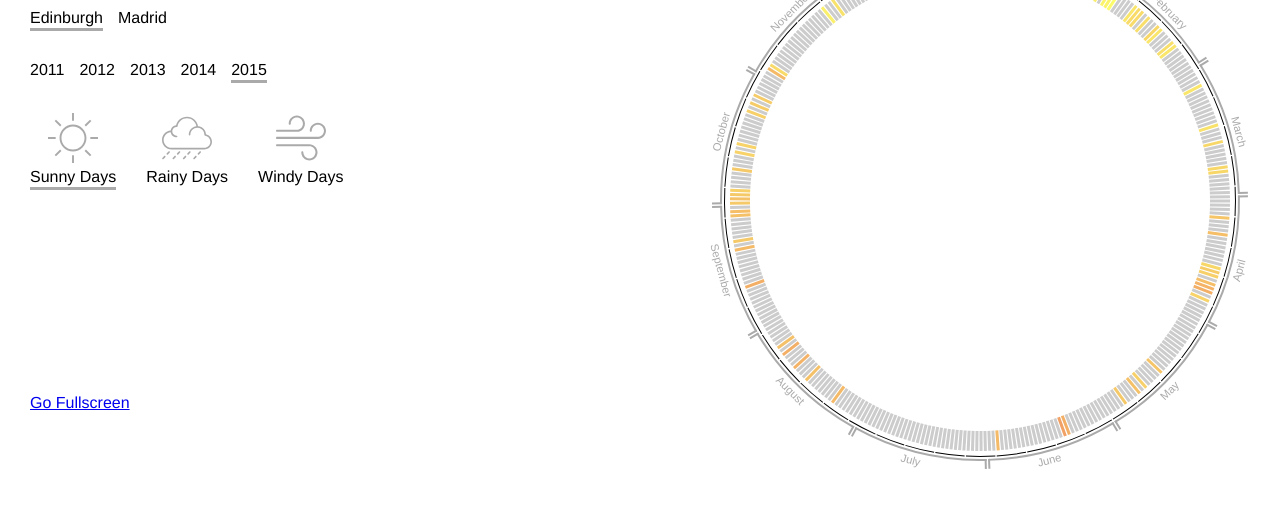
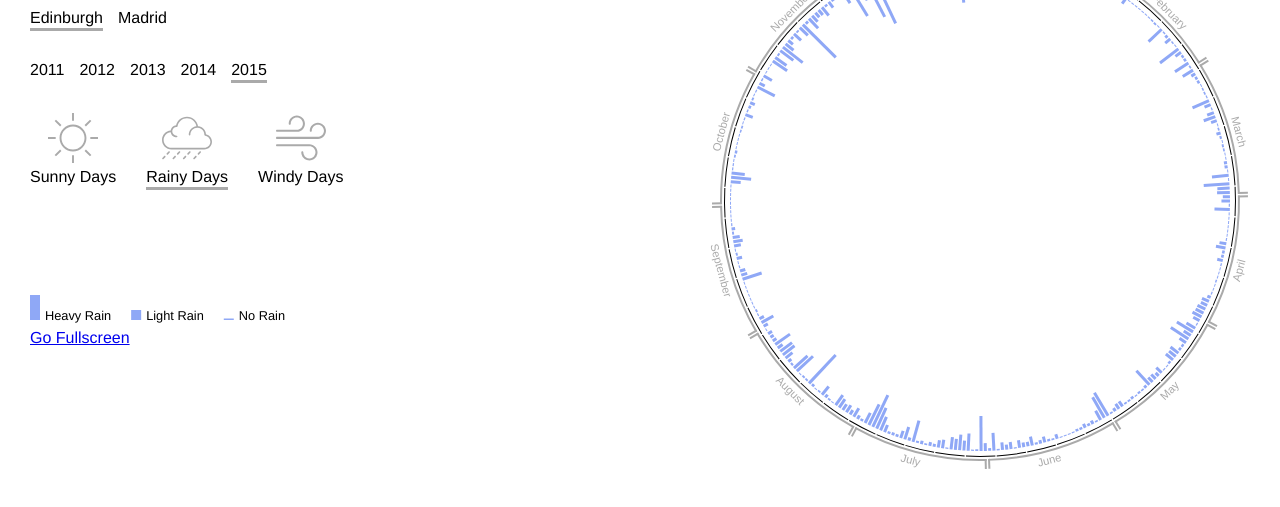
Before and after one commit to romans-sandbox/sunny-edi, a website: page index.html in a window 1280 px wide. Shown: the part 99-606 px from the top of the page. Drawn offline with nearby package versions, Linux system fonts and the light colour scheme; files that its build step writes are made by us from their sources; animation ran at ten frames a second.

Commit message:
legend visualisations

```diff
--- a/assets/js/calendar-chart.js
+++ b/assets/js/calendar-chart.js
@@ -632,6 +632,8 @@ var calendarChart = function() {
     spokeDashesDataChanged = true;
 
     updateSpokesAndDashes(status.weatherCondition);
+
+    legends.show(status.weatherCondition);
   };
 
   module.ready = false;
--- a/assets/js/legends.js
+++ b/assets/js/legends.js
@@ -1,23 +1,150 @@
 var legends = function() {
   var module = {};
 
-  var width = 200;
-  var height = 200;
+  var width = 400;
+  var height = 35;
   var margins = {
-    top: 10,
-    right: 10,
-    bottom: 25,
-    left: 40
+    top: 0,
+    right: 0,
+    bottom: 0,
+    left: 0
   };
 
   var options = {
-
+    sunnySquareSize: 20,
+    sunnyInnerSpace: 5,
+    rainySquareWidth: 10,
+    rainySquareHeight: 5,
+    rainyItemsHeight: 30,
+    rainyInnerSpace: 5,
+    windySquareSize: 20,
+    windyInnerSpace: 5,
+    itemsInnerSpace: 20
   };
 
   var availWidth = width - margins.left - margins.right;
   var availHeight = height - margins.top - margins.bottom;
 
   var svg, mainGroup;
+  var sunnyGroup, accumulatedSunnyGroupWidth;
+  var rainyGroup, accumulatedRainyGroupWidth;
+  var windyGroup, accumulatedWindyGroupWidth;
+
+  function drawSunnyItems() {
+    sunnyGroup = mainGroup.append('g')
+      .attr('class', 'sunny');
+
+    accumulatedSunnyGroupWidth = 0;
+
+    drawSingleSunnyItem(k.theta, 'Hot Sunny Day');
+    drawSingleSunnyItem(k.delta, 'Cold Sunny Day');
+    drawSingleSunnyItem(k.gamma, 'Cloudy Day');
+  }
+
+  function drawSingleSunnyItem(squareColor, labelText) {
+    var square, text, textBox;
+
+    square = sunnyGroup.append('rect')
+      .attr('x', accumulatedSunnyGroupWidth)
+      .attr('y', 0)
+      .attr('width', options.sunnySquareSize)
+      .attr('height', options.sunnySquareSize)
+      .style('fill', squareColor);
+
+    text = sunnyGroup.append('text')
+      .attr('x', accumulatedSunnyGroupWidth + options.sunnySquareSize + options.sunnyInnerSpace)
+      .attr('y', 0)
+      .attr('dy', '1.1em')
+      .style('font-size', '0.8em')
+      .text(labelText);
+
+    textBox = text.node().getBBox();
+
+    accumulatedSunnyGroupWidth +=
+      options.sunnySquareSize +
+      options.sunnyInnerSpace +
+      textBox.width +
+      options.itemsInnerSpace;
+  }
+
+  function drawRainyItems() {
+    rainyGroup = mainGroup.append('g')
+      .attr('class', 'rainy');
+
+    accumulatedRainyGroupWidth = 0;
+
+    drawSingleRainyItem(5, 'Heavy Rain');
+    drawSingleRainyItem(2, 'Light Rain');
+    drawSingleRainyItem(0.3, 'No Rain');
+  }
+
+  function drawSingleRainyItem(squareSize, labelText) {
+    var square, text, textBox;
+
+    square = rainyGroup.append('rect')
+      .attr('x', accumulatedRainyGroupWidth)
+      .attr('y', options.rainyItemsHeight - options.rainySquareHeight * squareSize)
+      .attr('width', options.rainySquareWidth)
+      .attr('height', options.rainySquareHeight * squareSize)
+      .style('fill', k.eta);
+
+    text = rainyGroup.append('text')
+      .attr('x', accumulatedRainyGroupWidth + options.rainySquareWidth + options.rainyInnerSpace)
+      .attr('y', options.rainyItemsHeight)
+      .style('font-size', '0.8em')
+      .text(labelText);
+
+    textBox = text.node().getBBox();
+
+    accumulatedRainyGroupWidth +=
+      options.rainySquareWidth +
+      options.rainyInnerSpace +
+      textBox.width +
+      options.itemsInnerSpace;
+  }
+
+  function drawWindyItems() {
+    windyGroup = mainGroup.append('g')
+      .attr('class', 'windy');
+
+    accumulatedWindyGroupWidth = 0;
+
+    drawSingleWindyItem(k.eta, 'Light Wind');
+    drawSingleWindyItem(k.kappa, 'Gentle Wind');
+    drawSingleWindyItem(k.theta, 'Strong Wind');
+  }
+
+  function drawSingleWindyItem(squareColor, labelText) {
+    var square, text, textBox;
+
+    square = windyGroup.append('rect')
+      .attr('x', accumulatedWindyGroupWidth)
+      .attr('y', 0)
+      .attr('width', options.windySquareSize)
+      .attr('height', options.windySquareSize)
+      .style('fill', squareColor);
+
+    text = windyGroup.append('text')
+      .attr('x', accumulatedWindyGroupWidth + options.windySquareSize + options.windyInnerSpace)
+      .attr('y', 0)
+      .attr('dy', '1.1em')
+      .style('font-size', '0.8em')
+      .text(labelText);
+
+    textBox = text.node().getBBox();
+
+    accumulatedWindyGroupWidth +=
+      options.windySquareSize +
+      options.windyInnerSpace +
+      textBox.width +
+      options.itemsInnerSpace;
+  }
+
+  function hideAll() {
+    sunnyGroup.attr('class', 'sunny');
+    rainyGroup.attr('class', 'rainy');
+    windyGroup.attr('class', 'windy');
+  }
 
   module.init = function() {
     svg = d3.select('#legends')
@@ -28,15 +155,27 @@ var legends = function() {
       .attr('class', 'main-group')
       .attr('transform', 'translate(' + margins.left + ', ' + margins.top + ')');
 
+    drawSunnyItems();
 
+    drawRainyItems();
+
+    drawWindyItems();
   };
 
-  module.show = function() {
-    mainGroup.attr('class', 'main-group visible');
-  };
+  module.show = function(group) {
+    hideAll();
 
-  module.hide = function() {
-    mainGroup.attr('class', 'main-group');
+    if (group === 'sunny') {
+      sunnyGroup.attr('class', 'sunny visible');
+    }
+
+    if (group === 'rainy') {
+      rainyGroup.attr('class', 'rainy visible');
+    }
+
+    if (group === 'windy') {
+      windyGroup.attr('class', 'windy visible');
+    }
   };
 
   return module;
--- a/assets/js/main.js
+++ b/assets/js/main.js
@@ -8,6 +8,6 @@ datasetsHelper.readyAllCallback(function() {
   calendarControls.initWeatherButtons();
   calendarControls.initWeatherIcons();
   calendarControls.initFullscreenLink();
-  calendarControls.setStatus('edinburgh', '2015', 'sunny');
   legends.init();
+  calendarControls.setStatus('edinburgh', '2015', 'rainy');
 });
--- a/assets/scss/main.scss
+++ b/assets/scss/main.scss
@@ -98,6 +98,23 @@ div.weather-icon {
 
     path {
       fill: $gamma;
+    }
+  }
+}
+
+div.legends-container {
+  margin-top: 100px;
+}
+
+svg.legends {
+  g.sunny,
+  g.rainy,
+  g.windy {
+    opacity: 0;
+    transition: opacity map_get($durations, spoke-dash-fading);
+
+    &.visible {
+      opacity: 1;
     }
   }
 }
```
